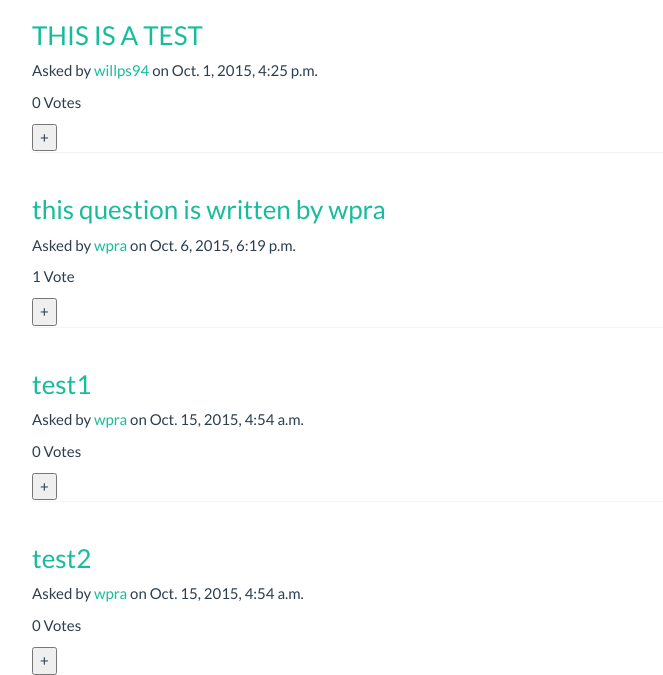
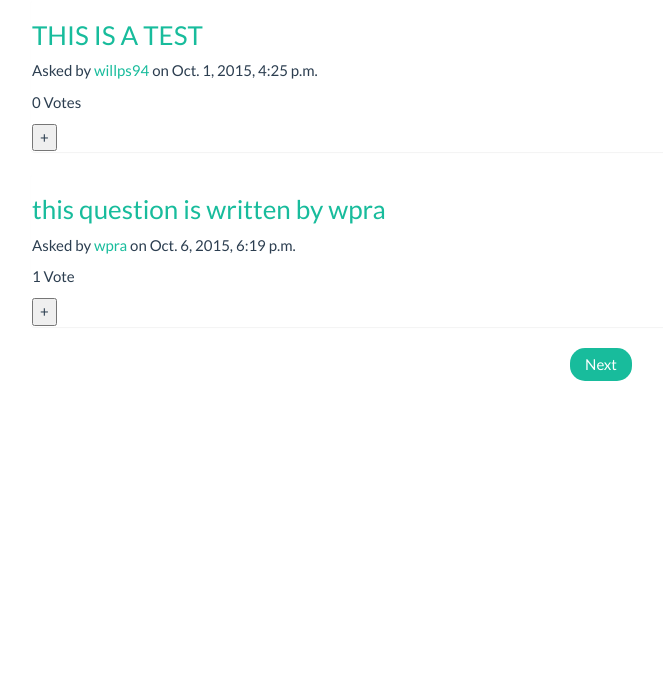
Before and after one commit to willps94/qandu_app, a Django app: page /search/ in a window 1280 px wide. Shown: the part 604-1279 px from the top of the page, without its empty margins (39-702 px from the left). After the commit the page ends 985 px from the top, so only its background shows below. Run offline with Django 3.2, Linux system fonts and the light colour scheme; a user stored in the database is signed in; data comes from the database, SQL or seed files in the repository; both versions use the stored data as it was after the commit; some libraries are stand-ins or nearby versions.

Commit message:
Add pagination

```diff
--- a/core/views.py
+++ b/core/views.py
@@ -22,6 +22,7 @@ class QuestionCreateView(CreateView):
 class QuestionListView(ListView):
     model = Question
     template_name = "question/question_list.html"
+    paginate_by = 5
 
 class QuestionDetailView(DetailView):
   model = Question
--- a/templates/question/question_list.html
+++ b/templates/question/question_list.html
@@ -15,4 +15,16 @@
 {% empty %}
 <p>No results found.</p>
 {% endfor %}
+{% if is_paginated %}
+<nav>
+    <ul class="pager">
+      {% if page_obj.has_previous %}
+      <li><a href="?page={{ page_obj.previous_page_number }}">Previous</a></li>
+      {% endif %}
+      {% if page_obj.has_next %}
+      <li><a href="?page={{ page_obj.next_page_number }}">Next</a></li>
+      {% endif %}
+  </ul>
+</nav>
+{% endif %}
 {% endblock %}
```
Also changed, not shown: qandu_app/db.sqlite3.
